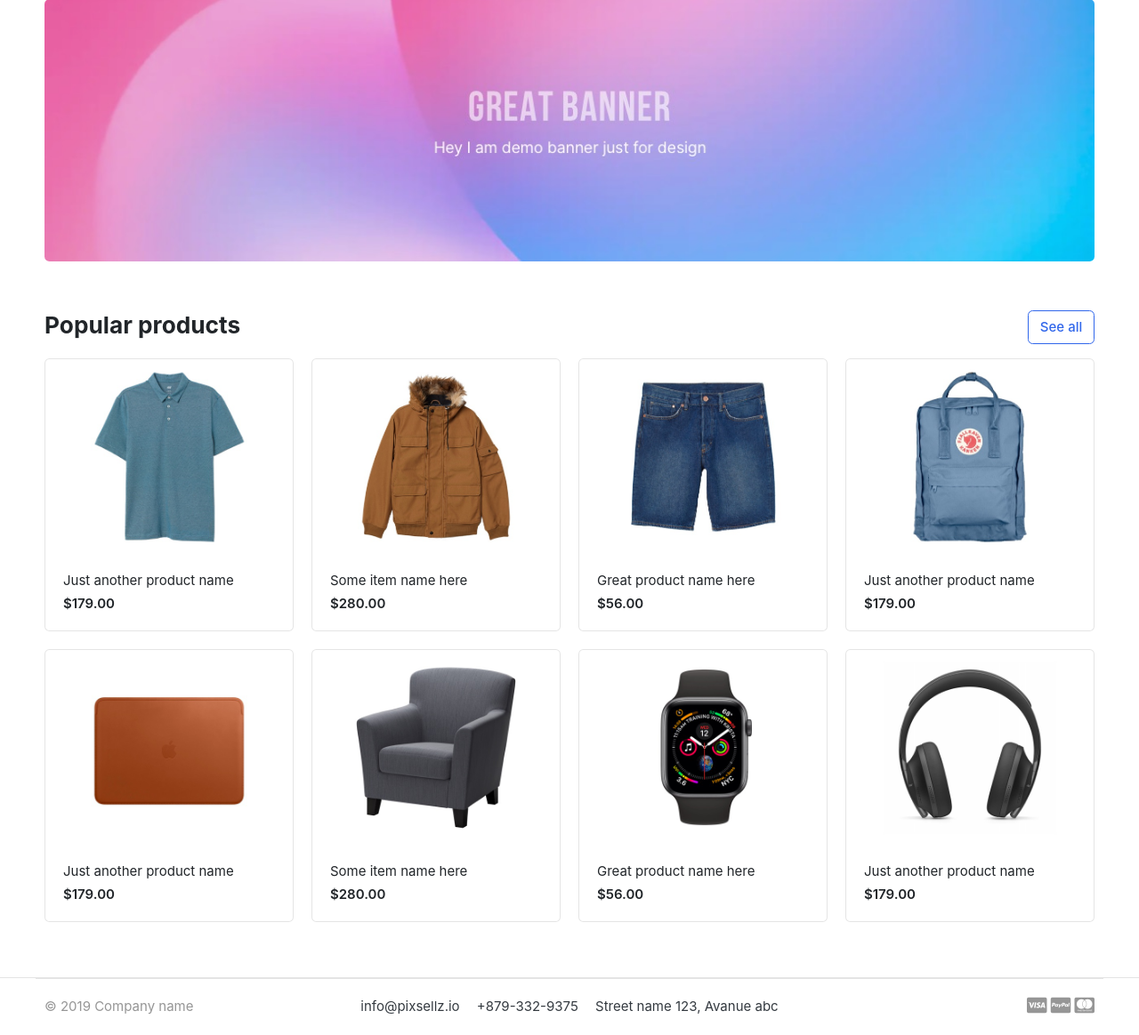
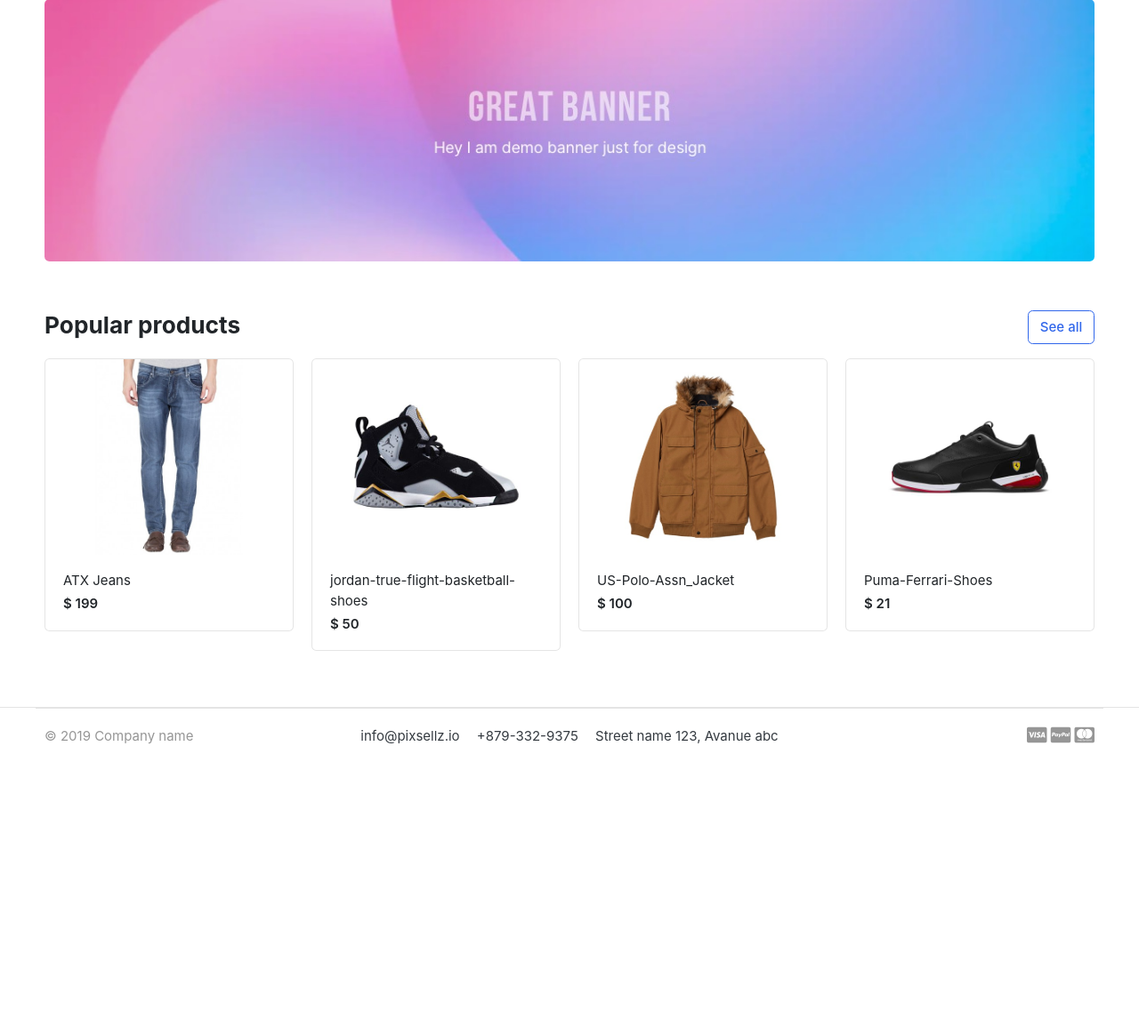
Before and after one commit to graynneji/OnlineStore, a Django app: page / in a window 1280 px wide. Shown: the part 166-1330 px from the top of the page at 89% size. After the commit the page ends 1003 px from the top, so only its background shows below. Run offline with Django 3.2, Linux system fonts and the light colour scheme; data comes from the database, SQL or seed files in the repository; both versions use the stored data as it was after the commit; some libraries are stand-ins or nearby versions; some web fonts are replaced.

Commit message:
initial commit

```diff
--- a/ecommerce/urls.py
+++ b/ecommerce/urls.py
@@ -14,7 +14,7 @@
     2. Add a URL to urlpatterns:  path('blog/', include('blog.urls'))
 """
 from django.contrib import admin
-from django.urls import path
+from django.urls import path, include
 from . import views
 from django.conf.urls.static import static
 from django.conf import settings
@@ -22,5 +22,6 @@
 
 urlpatterns = [
     path('admin/', admin.site.urls),
-    path('', views.home, name='home')
+    path('', views.home, name='home'),
+    path('store/', include('store.urls')),
 ] + static(settings.MEDIA_URL, document_root=settings.MEDIA_ROOT)
--- a/ecommerce/views.py
+++ b/ecommerce/views.py
@@ -1,4 +1,12 @@
 from django.shortcuts import render
+from store.models import Product
 
 def home(request):
-    return render(request, 'home.html')
+    #do the query to display your products in your html file home page
+    products = Product.objects.all().filter(is_available=True)
+
+    #we got all the products from this product variable
+    context = {
+        'products': products,
+        }
+    return render(request, 'home.html', context)
--- /dev/null
+++ b/store/urls.py
@@ -0,0 +1,7 @@
+from django.urls import path
+from .import views
+
+
+urlpatterns = [
+    path('', views.store, name='store'),
+]
--- a/store/views.py
+++ b/store/views.py
@@ -1,3 +1,6 @@
 from django.shortcuts import render
 
 # Create your views here.
+
+def store (request):
+    return render(request , 'store/store.html')
--- a/templates/home.html
+++ b/templates/home.html
@@ -29,78 +29,18 @@
 
 
 <div class="row">
+    {% for product in products %}
 	<div class="col-md-3">
 		<div class="card card-product-grid">
-			<a href="./product-detail.html" class="img-wrap"> <img src="{% static 'images/items/1.jpg' %}"> </a>
+			<a href="./product-detail.html" class="img-wrap"> <img src="{{ product.image.url }}"> </a>
 			<figcaption class="info-wrap">
-				<a href="./product-detail.html" class="title">Just another product name</a>
-				<div class="price mt-1">$179.00</div> <!-- price-wrap.// -->
+				<a href="./product-detail.html" class="title">{{ product.product_name }}</a>
+				<div class="price mt-1">$ {{ product.price }}</div> <!-- price-wrap.// -->
 			</figcaption>
 		</div>
+
 	</div> <!-- col.// -->
-	<div class="col-md-3">
-		<div class="card card-product-grid">
-			<a href="./product-detail.html" class="img-wrap"> <img src="{%static 'images/items/2.jpg'%}"> </a>
-			<figcaption class="info-wrap">
-				<a href="./product-detail.html" class="title">Some item name here</a>
-				<div class="price mt-1">$280.00</div> <!-- price-wrap.// -->
-			</figcaption>
-		</div>
-	</div> <!-- col.// -->
-	<div class="col-md-3">
-		<div class="card card-product-grid">
-			<a href="./product-detail.html" class="img-wrap"> <img src="{%static 'images/items/3.jpg'%}"> </a>
-			<figcaption class="info-wrap">
-				<a href="./product-detail.html" class="title">Great product name here</a>
-				<div class="price mt-1">$56.00</div> <!-- price-wrap.// -->
-			</figcaption>
-		</div>
-	</div> <!-- col.// -->
-	<div class="col-md-3">
-		<div class="card card-product-grid">
-			<a href="./product-detail.html" class="img-wrap"> <img src="{%static 'images/items/4.jpg'%}"> </a>
-			<figcaption class="info-wrap">
-				<a href="./product-detail.html" class="title">Just another product name</a>
-				<div class="price mt-1">$179.00</div> <!-- price-wrap.// -->
-			</figcaption>
-		</div>
-	</div> <!-- col.// -->
-	<div class="col-md-3">
-		<div class="card card-product-grid">
-			<a href="./product-detail.html" class="img-wrap"> <img src="{%static 'images/items/5.jpg'%}"> </a>
-			<figcaption class="info-wrap">
-				<a href="./product-detail.html" class="title">Just another product name</a>
-				<div class="price mt-1">$179.00</div> <!-- price-wrap.// -->
-			</figcaption>
-		</div>
-	</div> <!-- col.// -->
-	<div class="col-md-3">
-		<div class="card card-product-grid">
-			<a href="./product-detail.html" class="img-wrap"> <img src="{%static 'images/items/6.jpg'%}"> </a>
-			<figcaption class="info-wrap">
-				<a href="./product-detail.html" class="title">Some item name here</a>
-				<div class="price mt-1">$280.00</div> <!-- price-wrap.// -->
-			</figcaption>
-		</div>
-	</div> <!-- col.// -->
-	<div class="col-md-3">
-		<div class="card card-product-grid">
-			<a href="./product-detail.html" class="img-wrap"> <img src="{%static 'images/items/7.jpg'%}"> </a>
-			<figcaption class="info-wrap">
-				<a href="./product-detail.html" class="title">Great product name here</a>
-				<div class="price mt-1">$56.00</div> <!-- price-wrap.// -->
-			</figcaption>
-		</div>
-	</div> <!-- col.// -->
-	<div class="col-md-3">
-		<div class="card card-product-grid">
-			<a href="./product-detail.html" class="img-wrap"> <img src="{%static 'images/items/9.jpg'%}"> </a>
-			<figcaption class="info-wrap">
-				<a href="./product-detail.html" class="title">Just another product name</a>
-				<div class="price mt-1">$179.00</div> <!-- price-wrap.// -->
-			</figcaption>
-		</div>
-	</div> <!-- col.// -->
+	 {% endfor %}<!-- col.// -->
 </div> <!-- row.// -->
 
 </div><!-- container // -->
```
Also changed, not shown: templates/store/store.html (added, +12 -0 lines), db.sqlite3, media/photos/categories/jackets.jpg (added), media/photos/products/Puma-Ferrari-Shoes.jpg (added), media/photos/products/US-Polo-Assn_Jacket.jpg (added), media/photos/products/jordan-true-flight-basketball-shoes.jpg (added), 1 other file.
